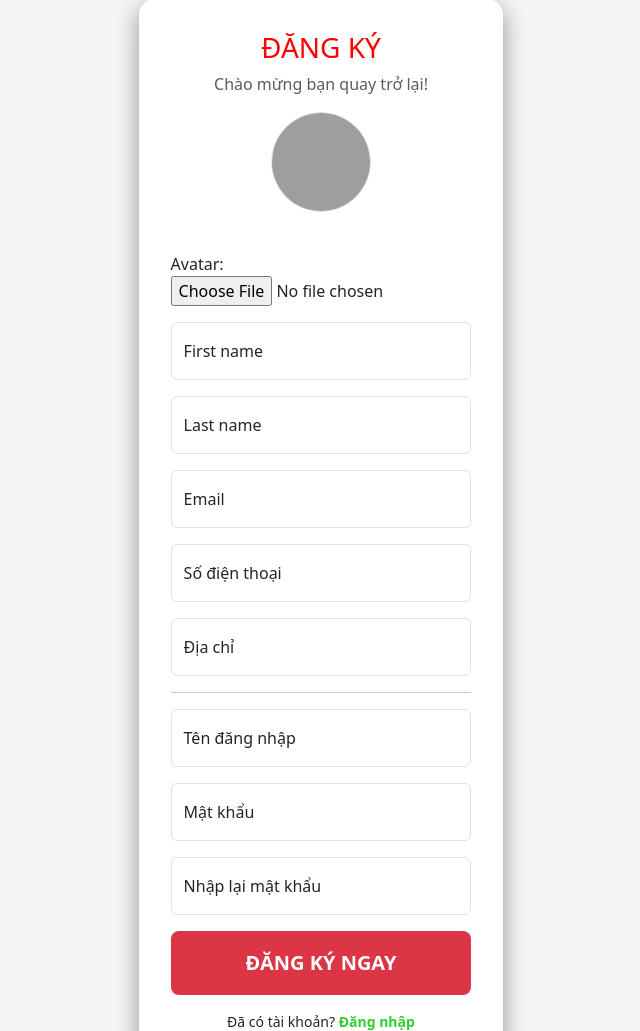
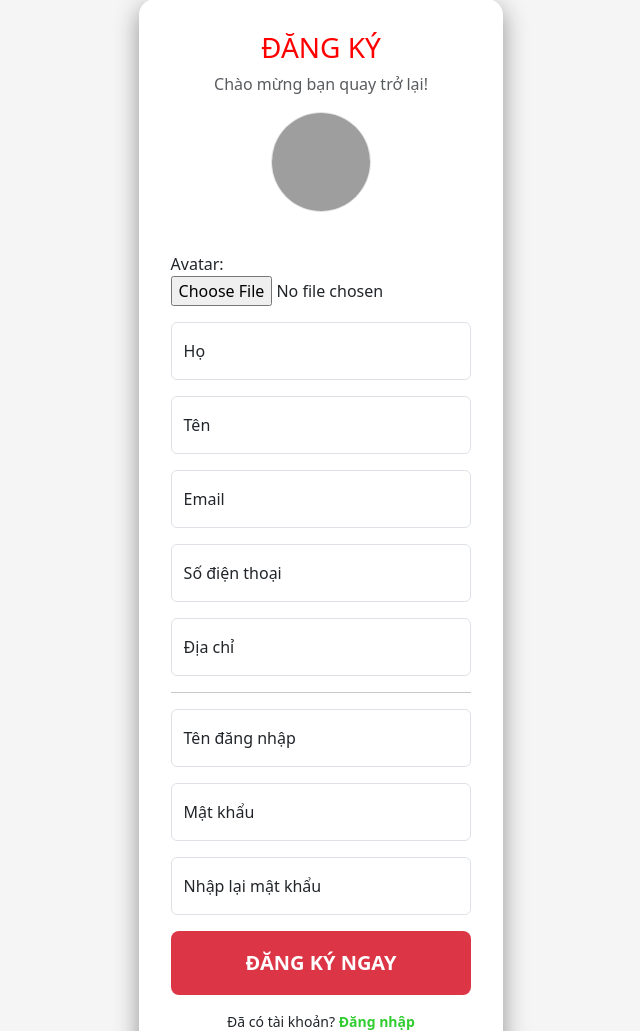
Before and after one commit to gilgam1233/KiemThuPhanMem, a Flask app: template Hangy/templates/register.html in a window 1280 px wide. Shown: the part 107-1138 px from the top of the page, without its empty margins (319-959 px from the left). Run offline with Flask 3, Linux system fonts and the light colour scheme; the template is opened without the code that fills it, so the values that code supplies are empty; some libraries are stand-ins or nearby versions; grey boxes are pictures that could not be loaded.

Commit message:
design register page

```diff
--- a/Hangy/templates/register.html
+++ b/Hangy/templates/register.html
@@ -14,8 +14,7 @@
         </div>
 
 
-
-        <form action="/register" method="post" enctype="multipart/form-data">
+        <form action="/register" enctype="multipart/form-data" method="post">
             <div class="text-center mb-4">
                 <img alt="Avatar Preview"
                      class="rounded-circle border mb-3"
@@ -31,13 +30,15 @@
             </div>
 
             <div class="form-floating mb-3">
-                <input class="form-control" id="first_name" name="first_name" placeholder="First name" required type="text">
-                <label for="first_name">First name</label>
+                <input class="form-control" id="last_name" name="last_name" placeholder="Last name" required
+                       type="text">
+                <label for="last_name">Họ</label>
             </div>
 
             <div class="form-floating mb-3">
-                <input class="form-control" id="last_name" name="last_name" placeholder="Last name" required type="text">
-                <label for="last_name">Last name</label>
+                <input class="form-control" id="first_name" name="first_name" placeholder="First name" required
+                       type="text">
+                <label for="first_name">Tên</label>
             </div>
 
             <div class="form-floating mb-3">
```
